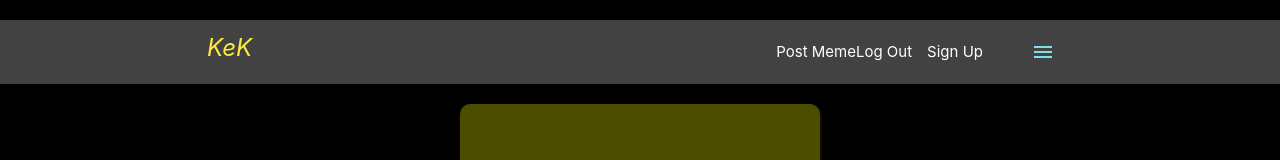
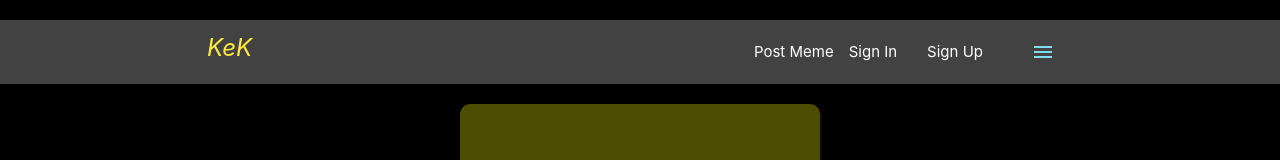
Before and after one commit to ankitpal1029/stonks-app, a React (Create React App) app: page /signin in a window 1280 px wide. Shown: the top 160 px of the page. Built offline with nearby package versions, Linux system fonts and the light colour scheme.

Commit message:
linked navbar signin to component

```diff
--- a/src/components/alwaysthere/Navbar.js
+++ b/src/components/alwaysthere/Navbar.js
@@ -15,7 +15,7 @@ const Navbar = () => {
                 </ul>
                 <ul className="right">
                     <li>Post Meme</li>
-                    <li>Log Out</li>
+                    <li><Link to='signin'>Sign In</Link></li>
                     <li><Link to='/signup'>Sign Up</Link></li>
                     <a href="#" data-target="slide-out" className="sidenav-trigger show-on-large"><i className="material-icons cyan-text text-lighten-3">menu</i></a>
                     {/* <li><Link to='/' className='btn btn-floating yellow lighten-1 text-black'>YB</Link></li> */}
--- a/src/components/auth/SignIn.js
+++ b/src/components/auth/SignIn.js
@@ -1,6 +1,5 @@
 import React, { Component } from 'react';
 import './SignUp.css';
-import { Link } from 'react-router-dom';
 class SignIn extends Component {
     state = {
         email: '',
```
